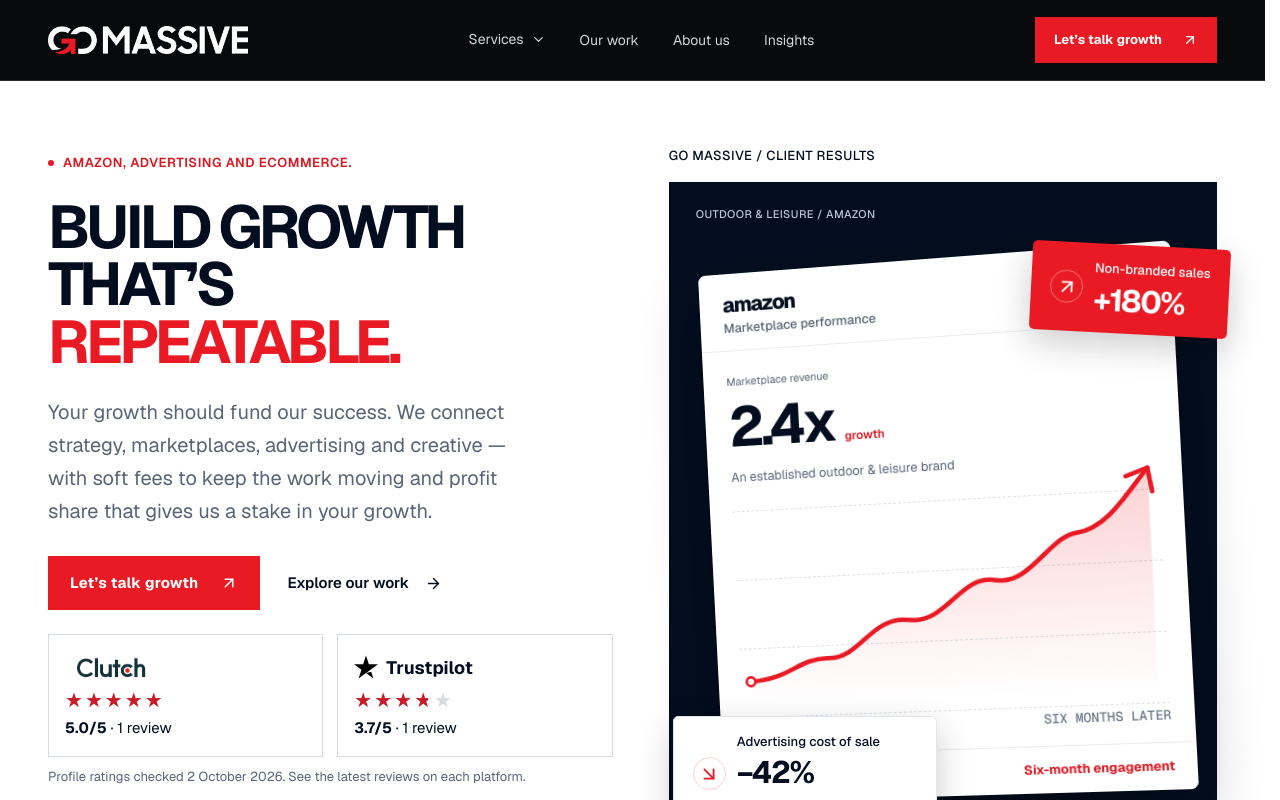
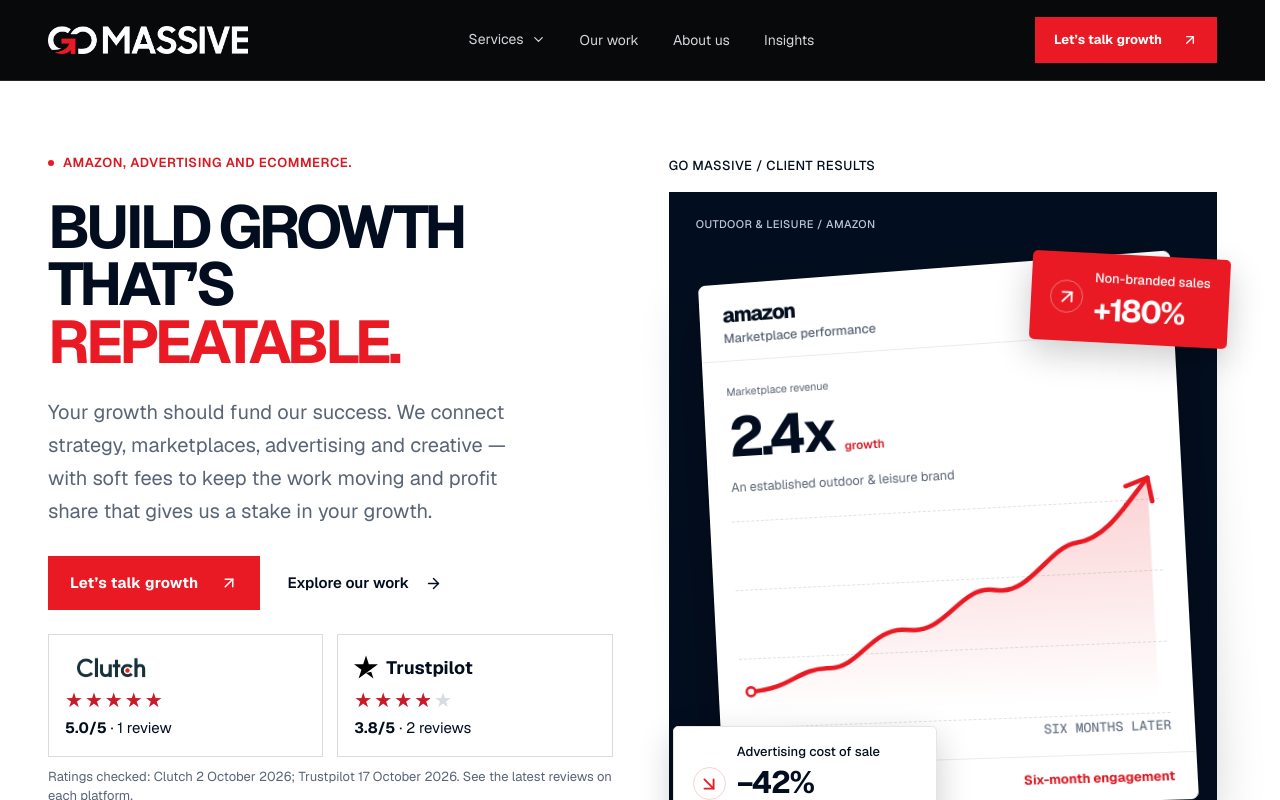
Before and after one commit to arslanshoukattt-debug/go-massive-web, a Next.js app: page / in a window 1280 px wide. Shown: the top 800 px of the page. Built offline with nearby package versions, Linux system fonts and the light colour scheme.

Commit message:
Refresh Trustpilot score and platform verification dates

```diff
--- a/src/components/ReviewBadges.tsx
+++ b/src/components/ReviewBadges.tsx
@@ -4,12 +4,12 @@
 export function ReviewBadges({ footer = false }: { footer?: boolean }) {
   return <div className={`review-proof ${footer ? "review-proof--footer" : ""}`} aria-label="Independent client reviews">
     <div className="review-badges">
-      {reviewProfiles.map(profile => <a key={profile.name} className="review-badge" href={profile.url} target="_blank" rel="noopener noreferrer nofollow" aria-label={`${profile.name}: ${profile.rating} out of 5, ${profile.count} review. Opens in a new tab.`}>
+      {reviewProfiles.map(profile => <a key={profile.name} className="review-badge" href={profile.url} target="_blank" rel="noopener noreferrer nofollow" aria-label={`${profile.name}: ${profile.rating} out of 5, ${profile.count} ${profile.count === 1 ? "review" : "reviews"}. Opens in a new tab.`}>
         <span className="review-brand">{profile.logo && <Image src={profile.logo} alt={profile.name === "Clutch" ? "Clutch" : ""} width={profile.name === "Clutch" ? 92 : 24} height={profile.name === "Clutch" ? 43 : 24} loading="lazy" />}{profile.name !== "Clutch" && profile.name}</span>
         <span className="review-stars" aria-hidden="true"><span>★★★★★</span><span style={{ width: `${profile.rating / 5 * 100}%` }}>★★★★★</span></span>
         <span className="review-score"><strong>{profile.rating.toFixed(1)}/5</strong> · {profile.count} {profile.count === 1 ? "review" : "reviews"}</span>
       </a>)}
     </div>
-    <p className="review-date">Profile ratings checked 2 October 2026. See the latest reviews on each platform.</p>
+    <p className="review-date">Ratings checked: {reviewProfiles.map(profile => `${profile.name} ${new Intl.DateTimeFormat("en-GB", { day: "numeric", month: "long", year: "numeric", timeZone: "UTC" }).format(new Date(profile.checkedAt))}`).join("; ")}. See the latest reviews on each platform.</p>
   </div>;
 }
--- a/src/lib/reviews.ts
+++ b/src/lib/reviews.ts
@@ -12,5 +12,5 @@
 // Google is intentionally absent until the correct business profile is verified.
 export const reviewProfiles: ReviewProfile[] = [
   { name: "Clutch", logo: "/reviews/clutch.png", url: "https://clutch.co/profile/go-massive", reviewUrl: "https://review.clutch.co/review?provider_id=53265bc9-6df4-4a81-b442-8e9b7b349203", rating: 5, count: 1, checkedAt: "2026-10-02" },
-  { name: "Trustpilot", logo: "/reviews/trustpilot.svg", url: "https://www.trustpilot.com/review/go-massive.com", reviewUrl: "https://www.trustpilot.com/evaluate/go-massive.com", rating: 3.7, count: 1, checkedAt: "2026-10-02" },
+  { name: "Trustpilot", logo: "/reviews/trustpilot.svg", url: "https://www.trustpilot.com/review/go-massive.com", reviewUrl: "https://www.trustpilot.com/evaluate/go-massive.com", rating: 3.8, count: 2, checkedAt: "2026-10-17" },
 ];
```
